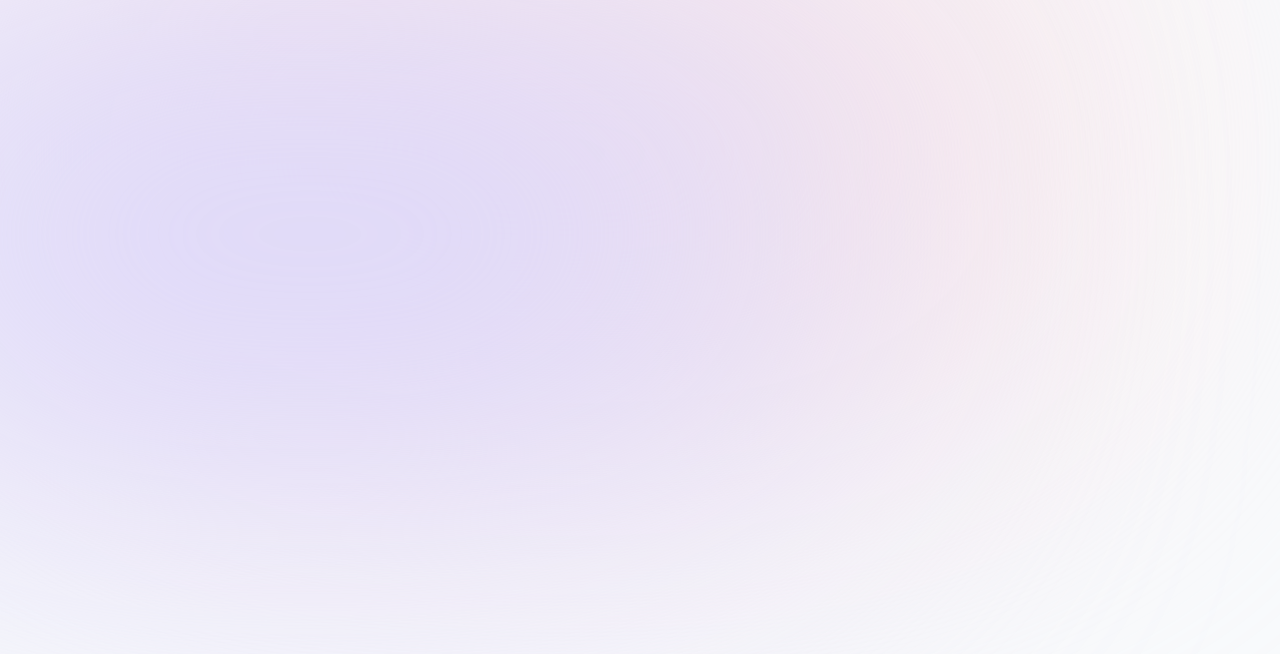
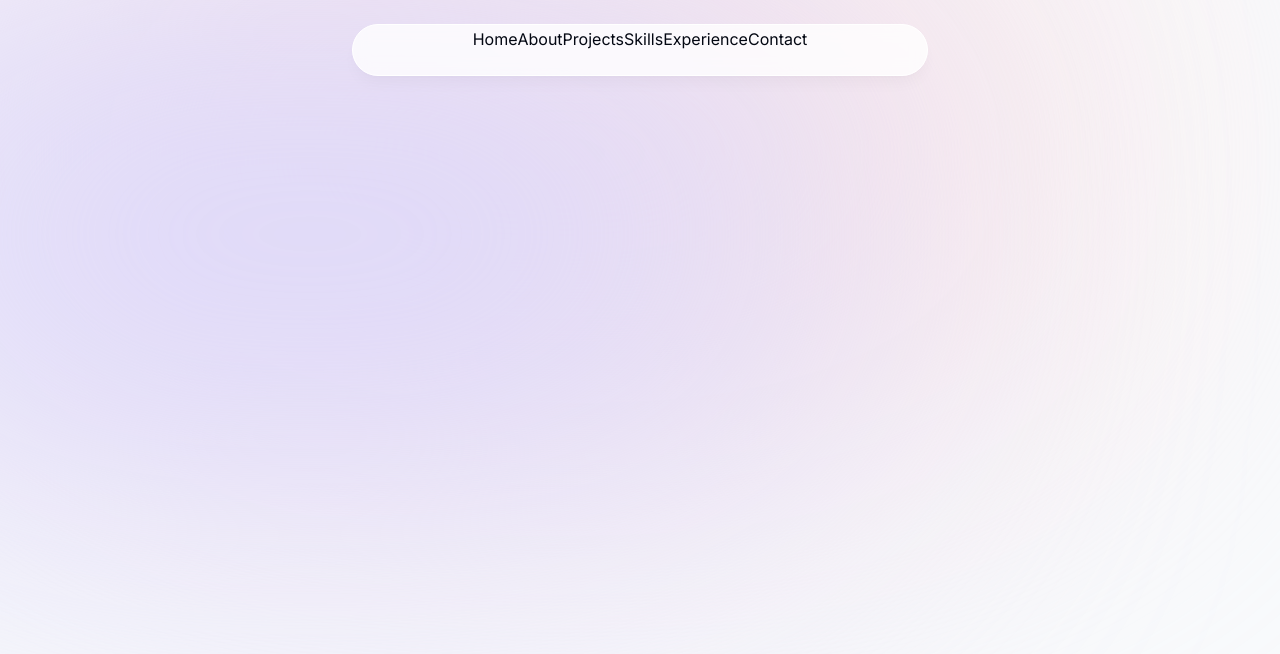
Before and after one commit to notavacillator/project-portfolio, a Next.js app: page / in a window 1280 px wide. Shown: the top 654 px of the page. Built offline with nearby package versions, Linux system fonts and the light colour scheme.

Commit message:
created navigation, included framer motion

```diff
--- a/app/layout.tsx
+++ b/app/layout.tsx
@@ -1,3 +1,4 @@
+import Header from '@/components/header'
 import './globals.css'
 import { Inter } from 'next/font/google'
 
@@ -15,9 +16,10 @@
 }) {
   return (
     <html lang="en">
-      <body className={`${inter.className} bg-slate-50 text-gray-950 relative`}>
+      <body className={`${inter.className} h-[5000px] bg-slate-50 text-gray-950 relative`}>
         <div className='bg-[#fbe2e3] absolute top-[-6rem] -z-10 right-[11rem] h-[31.25rem] w-[31.25rem] rounded-full blur-[10rem] sm:w-[68.75rem] dark:bg-[#946263]'></div>
         <div className='bg-[#dbd7fb] absolute top-[-1rem] -z-10 left-[-35rem] h-[31.25rem] w-[50rem] rounded-full blur-[10rem] sm:w-[68.75rem] md:left-[-33rem] lg:left-[-28rem] xl:left-[-15rem] 2xl:left-[-5rem] dark:bg-[#676394]'></div>
+        <Header/>
         {children}
       </body>
     </html>
--- a/app/page.tsx
+++ b/app/page.tsx
@@ -1,6 +1,10 @@
+import header from '../components/header';
 
 export default function Home() {
   return (
-    <main className=""></main>
-  )
+    <>
+      {/* <header></header> */}
+      <main className=""></main>
+    </>
+    )
 }
--- /dev/null
+++ b/components/header.tsx
@@ -0,0 +1,39 @@
+'use client';
+
+import React from 'react'
+import { motion } from 'framer-motion';
+import { links } from '@/lib/data';
+import Link from 'next/link';
+
+
+function Header() {
+  return (
+    <header className='z-[999] relative' >
+        <motion.div
+            className="fixed top-0 left-1/2 h-[4.5rem] w-full
+                rounded-none border border-white border-opacity-4 bg-white
+                bg-opacity-80 shadow-lg  shadow-black/[0.03] backdrop-blur-[0.5rem]
+                sm:top-6 sm:h-[3.25rem] sm:w-[36rem] sm:rounded-full"
+            initial={{y: -100, x: "-50%",  opacity: 0}} // overrides the translate property -translate-x-1/2
+            animate={{y: 0, x: "-50%", opacity: 1}}
+            >
+        </motion.div>
+
+        <nav
+            className="fixed top-[0.15rem] left-1/2 h-12 -translate-x-1/2 py-2
+                sm:top-[1.7rem] sm:h-[initial] sm:py-0 ">
+            <ul className='flex'>
+                {
+                    links.map(link => (
+                        <li key ={link.hash}>
+                            <Link href={link.hash}>{link.name}</Link>
+                        </li>
+                    ))
+                }
+            </ul>
+        </nav>
+    </header>
+  )
+}
+
+export default Header
--- a/package.json
+++ b/package.json
@@ -15,6 +15,7 @@
     "autoprefixer": "10.4.15",
     "eslint": "8.49.0",
     "eslint-config-next": "13.5.1",
+    "framer-motion": "^10.16.4",
     "next": "13.5.1",
     "postcss": "8.4.30",
     "react": "18.2.0",
```
Also changed, not shown: 1 other file (tests, documents, lock files or other folders).
